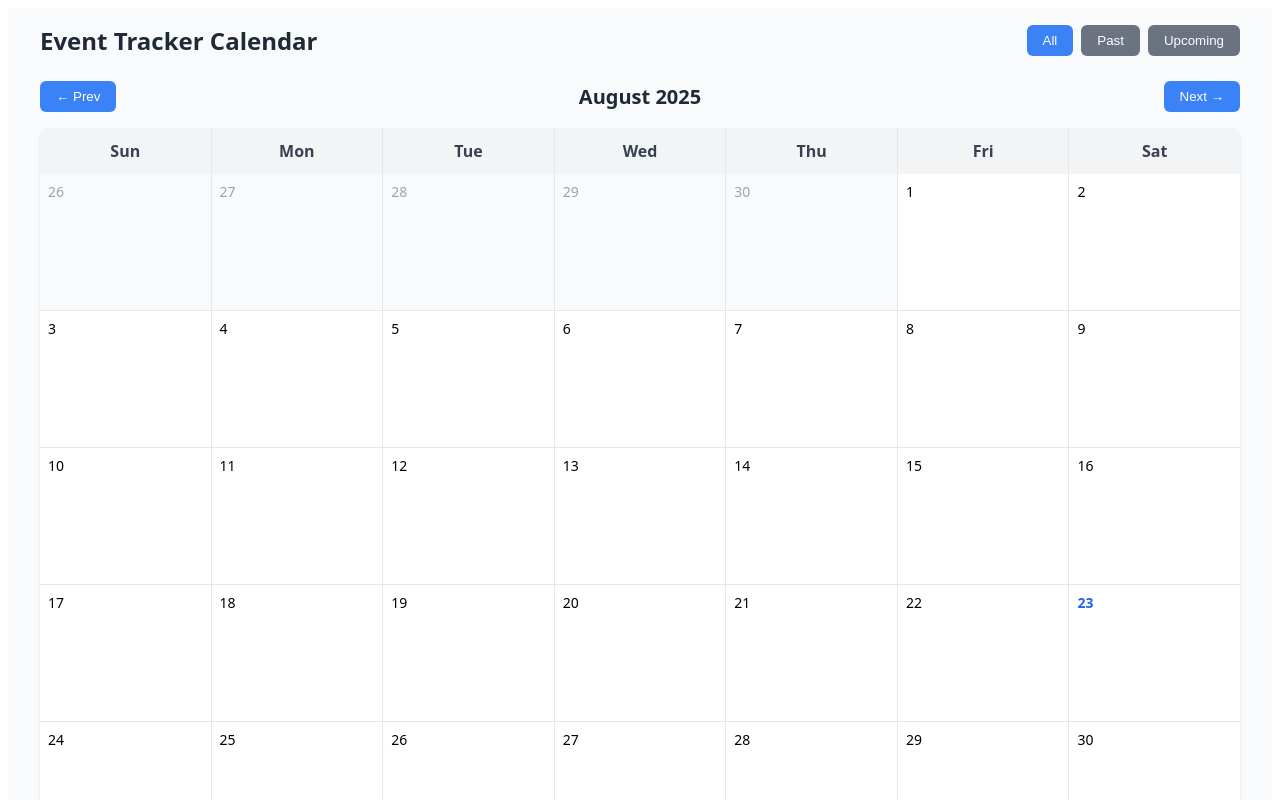
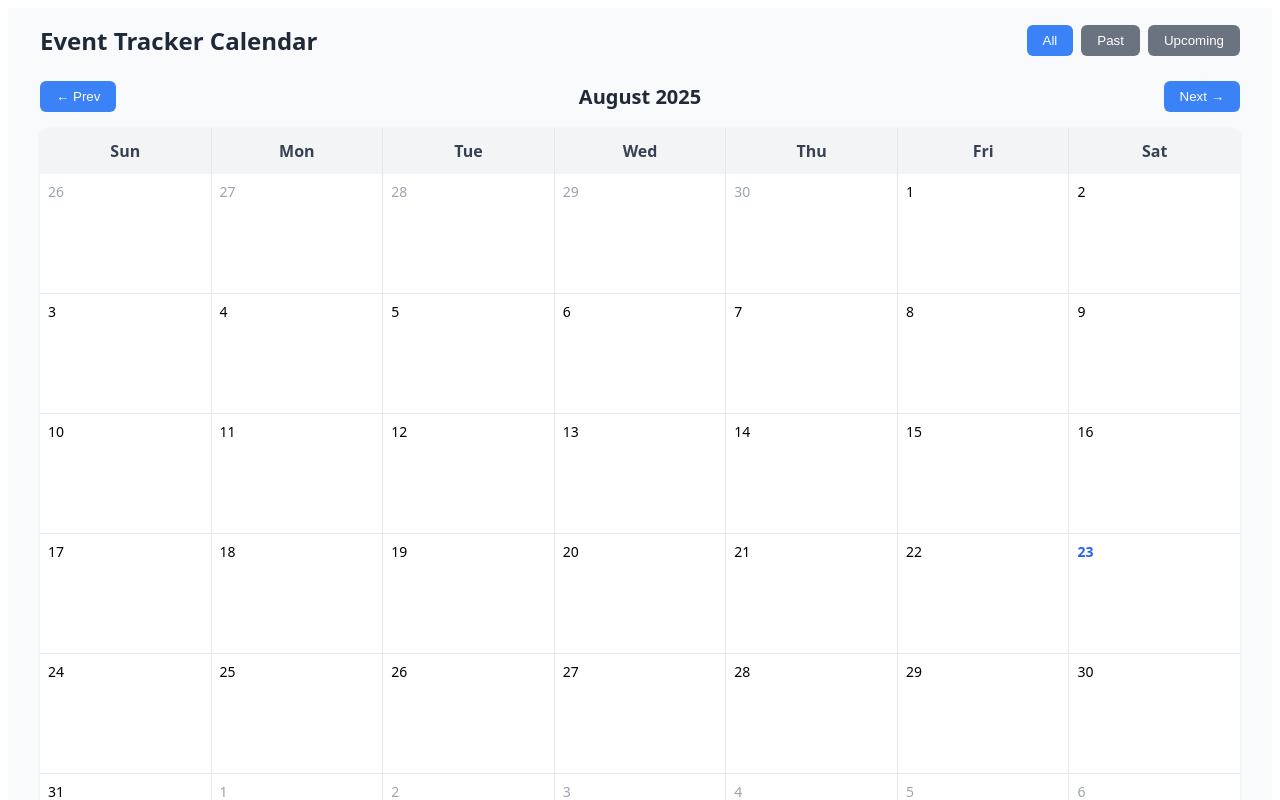
Before and after one commit to acciojob/event-tracker-shahids444, a React app: page / in a window 1280 px wide. Shown: the top 800 px of the page. Built offline with nearby package versions, Linux system fonts and the light colour scheme.

Commit message:
Update App.js

```diff
--- a/src/components/App.js
+++ b/src/components/App.js
@@ -340,11 +340,37 @@ const EventTrackerCalendar = () => {
     .rbc-month-row {
       display: flex;
       min-height: 120px;
-      border-bottom: 1px solid #e5e7eb;
     }
 
-    .rbc-month-row:last-child {
-      border-bottom: none;
+    .rbc-row-bg {
+      position: absolute;
+      width: 100%;
+      height: 100%;
+      display: flex;
+    }
+
+    .rbc-day-bg {
+      flex: 1;
+      border-right: 1px solid #e5e7eb;
+      border-bottom: 1px solid #e5e7eb;
+      cursor: pointer;
+      position: relative;
+    }
+
+    .rbc-day-bg:last-child {
+      border-right: none;
+    }
+
+    .rbc-day-bg:hover {
+      background-color: #f9fafb;
+    }
+
+    .rbc-row-content {
+      position: relative;
+      z-index: 1;
+      display: flex;
+      width: 100%;
+      min-height: 120px;
     }
 
     .rbc-date-cell {
@@ -352,26 +378,10 @@ const EventTrackerCalendar = () => {
       padding: 8px;
       border-right: 1px solid #e5e7eb;
       position: relative;
-      cursor: pointer;
-      transition: background-color 0.2s;
-      min-height: 120px;
     }
 
     .rbc-date-cell:last-child {
       border-right: none;
-    }
-
-    .rbc-date-cell:hover {
-      background-color: #f9fafb;
-    }
-
-    .rbc-date-cell.clickable {
-      cursor: pointer;
-    }
-
-    .rbc-date-cell.non-current-month {
-      background-color: #f8fafc;
-      cursor: not-allowed;
     }
 
     .date-number {
@@ -630,20 +640,27 @@ const EventTrackerCalendar = () => {
             {/* Calendar Body */}
             <div className="rbc-month-view">
               {weeks.map((week, weekIndex) => (
-                <div key={weekIndex} className="rbc-month-row">
+                <div key={weekIndex} className="rbc-month-row" style={{ position: 'relative' }}>
+                  {/* Background layer for clicking */}
+                  <div className="rbc-row-bg">
+                    {week.map((dayInfo, dayIndex) => (
+                      <div
+                        key={`${weekIndex}-${dayIndex}`}
+                        className="rbc-day-bg"
+                        onClick={() => dayInfo.isCurrentMonth && handleDateClick(dayInfo.date, dayInfo)}
+                        data-date={formatDate(dayInfo.date)}
+                      />
+                    ))}
+                  </div>
+
+                  {/* Content layer */}
+                  <div className="rbc-row-content">
                     {week.map((dayInfo, dayIndex) => {
                       const dayEvents = getEventsForDate(dayInfo.date);
                       const isToday = formatDate(dayInfo.date) === formatDate(today);
 
                       return (
-                      <div
-                        key={`${weekIndex}-${dayIndex}`}
-                        className={`rbc-date-cell ${
-                          dayInfo.isCurrentMonth ? 'clickable' : 'non-current-month'
-                        }`}
-                        data-date={formatDate(dayInfo.date)}
-                        onClick={() => handleDateClick(dayInfo.date, dayInfo)}
-                      >
+                        <div key={`${weekIndex}-${dayIndex}`} className="rbc-date-cell">
                           <div
                             className={`date-number ${
                               !dayInfo.isCurrentMonth ? 'other-month' : ''
@@ -674,6 +691,7 @@ const EventTrackerCalendar = () => {
                         </div>
                       );
                     })}
+                  </div>
                 </div>
               ))}
             </div>
```
Lines whose indentation alone changed are shown as unchanged.
